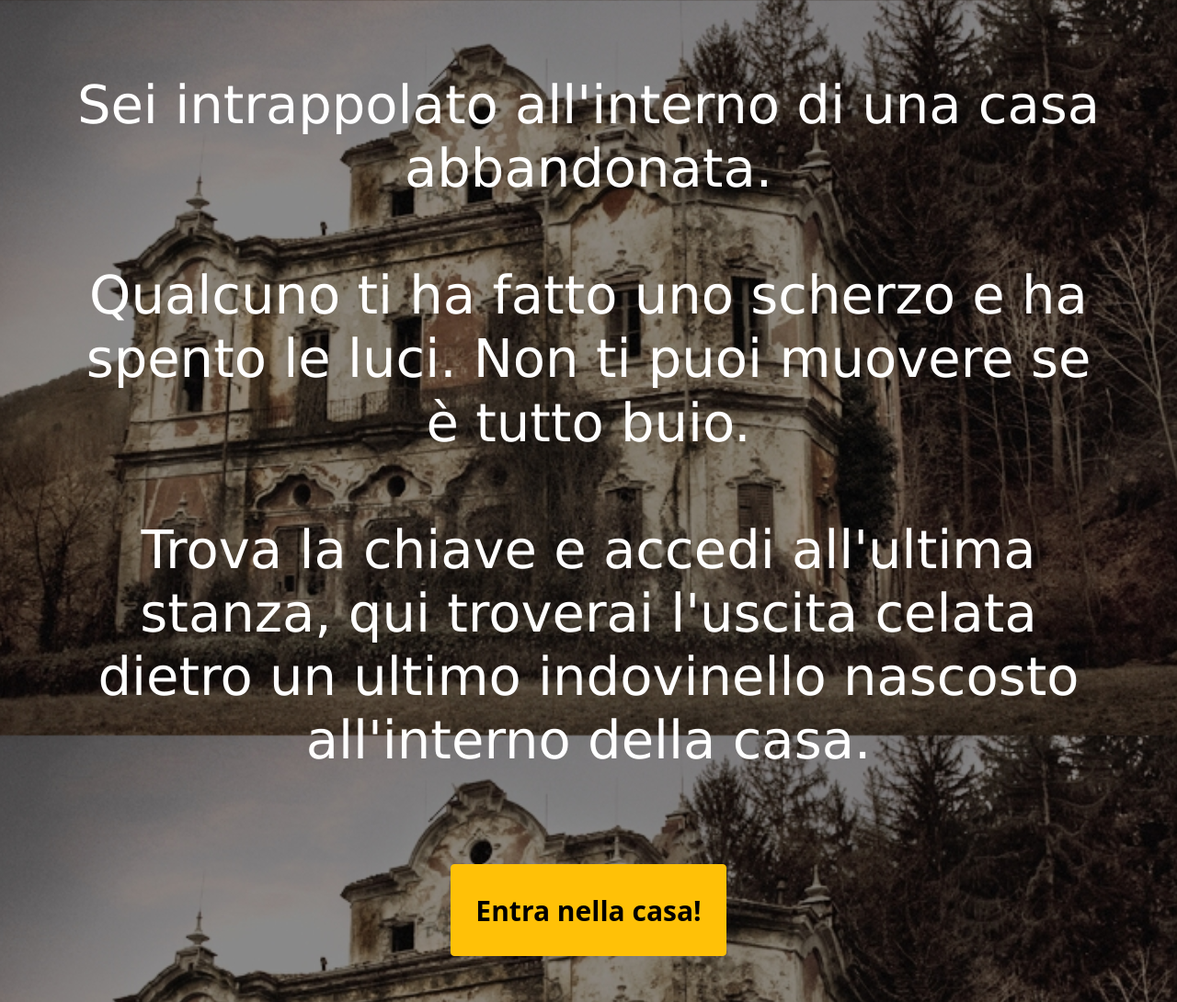
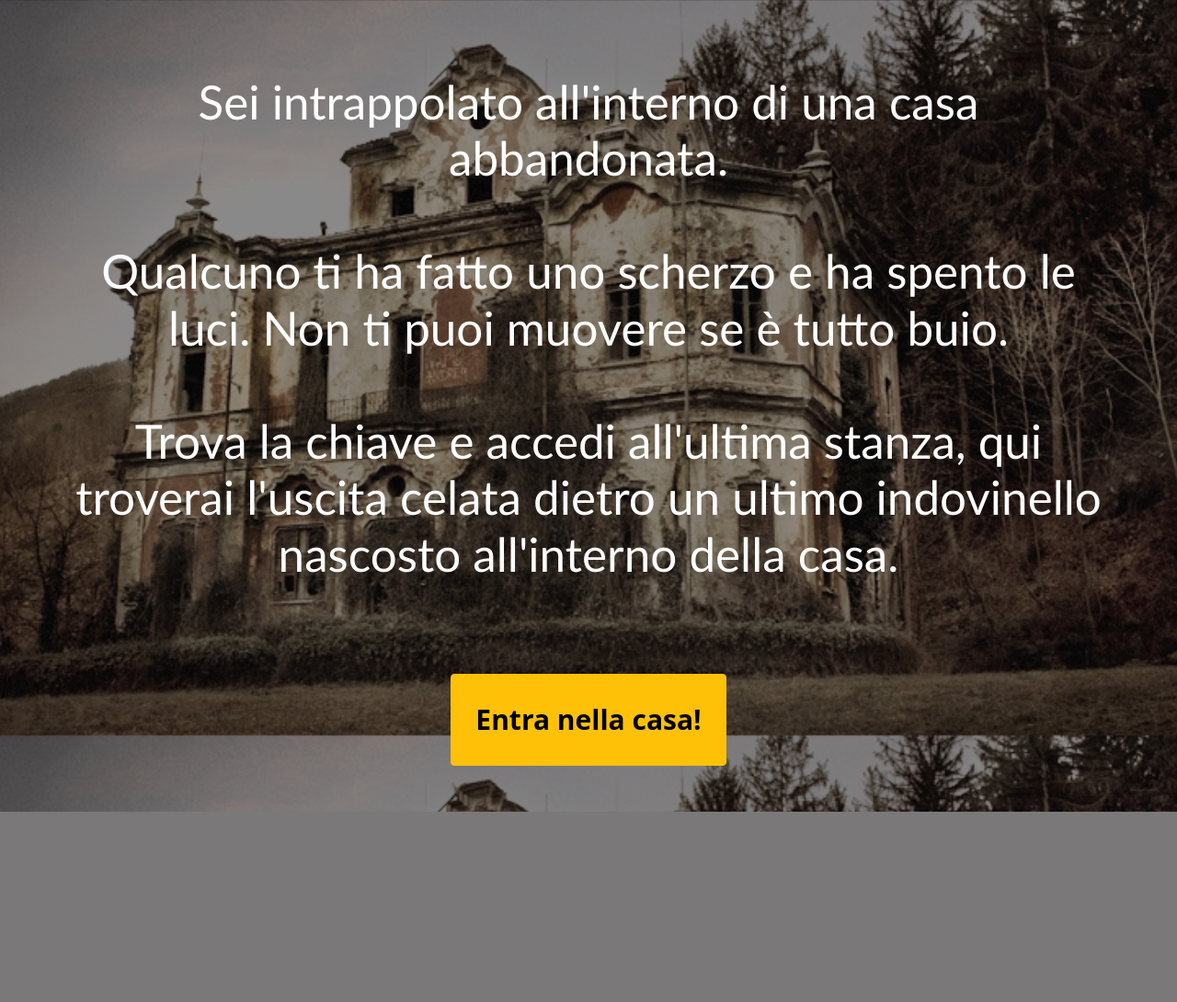
Before and after one commit to LorenzoFrangella/Progetto_Ltw, a PHP site: page /introduzione.php in a window 1280 px wide. Shown: the whole page at 92% size. After the commit the page ends 883 px from the top, so only its background shows below. Run offline with PHP 8.4, Linux system fonts and the light colour scheme.

Commit message:
Update stile.css

```diff
--- a/stile.css
+++ b/stile.css
@@ -295,8 +295,8 @@ function scrollFunction() {
 .intro{
     text-align: center;
     margin-top: 10vh;
-    font-size: 4.5vw;
-    font-family:Verdana, Geneva, Tahoma, sans-serif;
+    font-size: 4.0vw;
+    font-family:Trebuchet MS, Geneva, Tahoma, sans-serif;
 }
 
 .entra{
```
